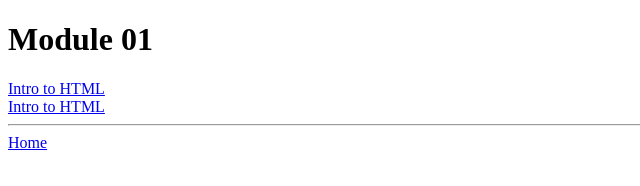
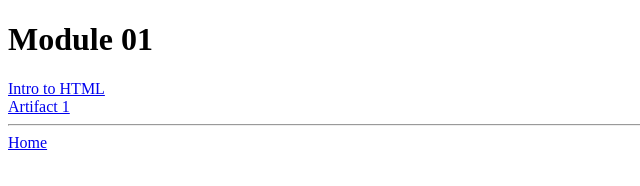
Before and after one commit to Porkchop5000/Website, a plain HTML site: page Prog109/Module01/index.html in a window 1280 px wide. Shown: the full height of the page, 0-640 px from the left. Drawn offline with Linux system fonts and the light colour scheme.

Commit message:
Update index.html

```diff
--- a/Prog109/Module01/index.html
+++ b/Prog109/Module01/index.html
@@ -8,7 +8,7 @@
 <body>
  <h1>Module 01</h1>
  <a href="Intro to HTML/index.html">Intro to HTML</a><br />
- <a href="Artifact01/index.html">Intro to HTML</a><br />
+ <a href="Artifact01/index.html">Artifact 1</a><br />
  <hr />
  <a href="../index.html">Home</a>
 </body>
```
